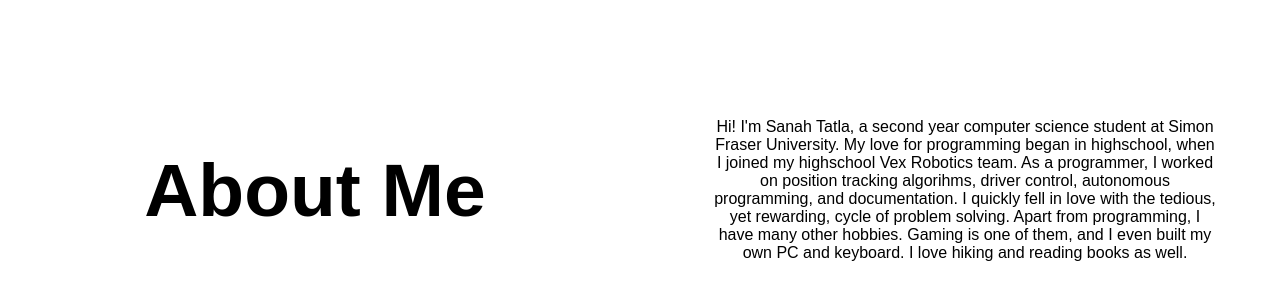
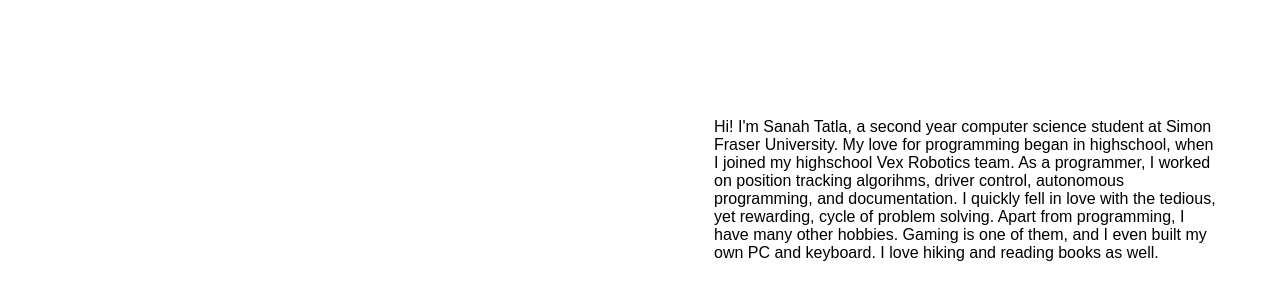
Before and after one commit to sanaht77/my-website, a React (Vite) app: page /about in a window 1280 px wide. Shown: the part 210-510 px from the top of the page. Built offline with nearby package versions, Linux system fonts and the light colour scheme; the HTML template or start-up script is replaced by a standard one.

Commit message:
need to fix styling

```diff
--- a/src/pages/about.jsx
+++ b/src/pages/about.jsx
@@ -2,12 +2,12 @@
 
 export default function About() {
   return (
-    <div className="container">
-      <div className="item">
+    <div className="container about">
+      <div className="item about">
         <h1>About Me</h1>
       </div>
 
-      <div className="item">
+      <div className="item about">
         <p>Hi! I'm Sanah Tatla, a second year computer science student at Simon Fraser University.
         My love for programming began in highschool, when I joined my highschool Vex Robotics team.
         As a programmer, I worked on position tracking algorihms, driver control, autonomous programming, and
--- a/src/pages/aboutStyles.css
+++ b/src/pages/aboutStyles.css
@@ -13,10 +13,10 @@
     justify-content: center;
 }
 
-h1 {
+h1.about {
     color: black;
 }
 
-p {
+p.about {
     text-align: center;
 }
```
